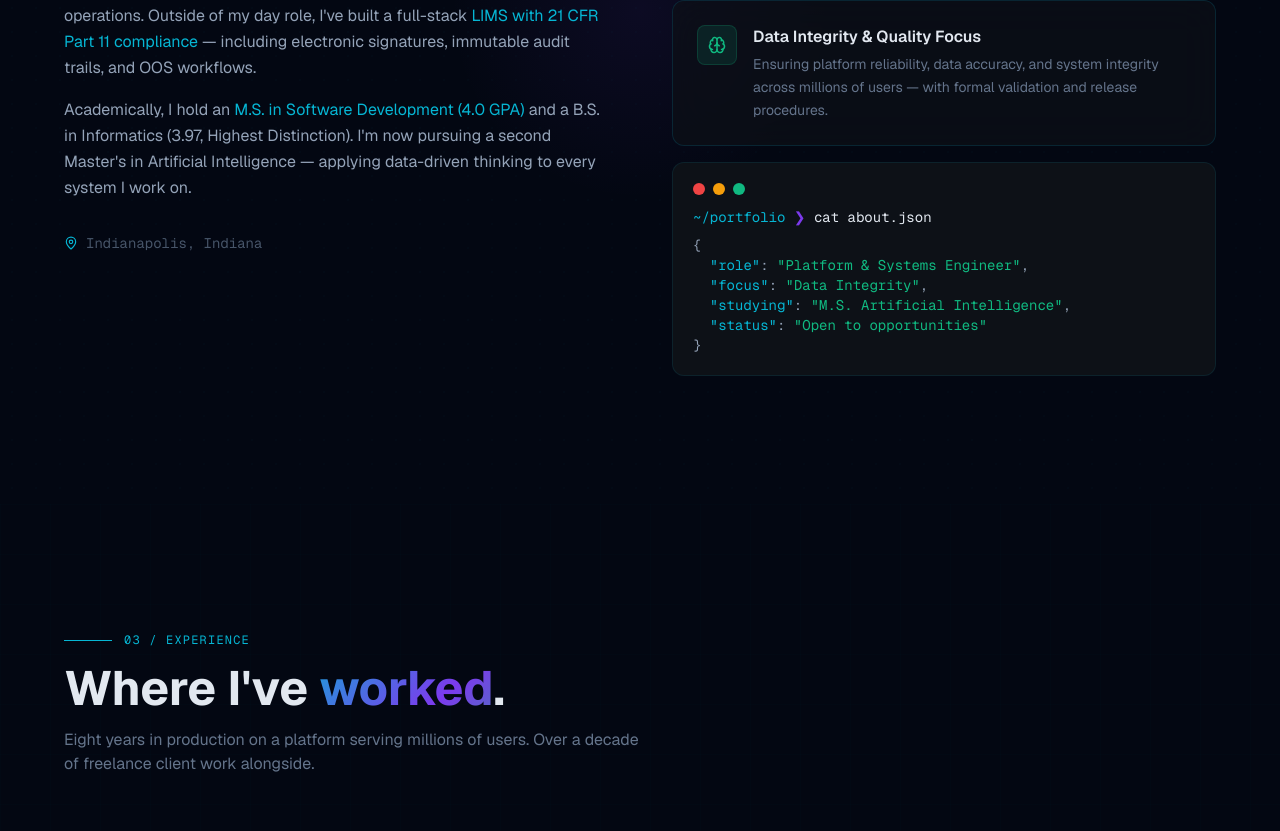
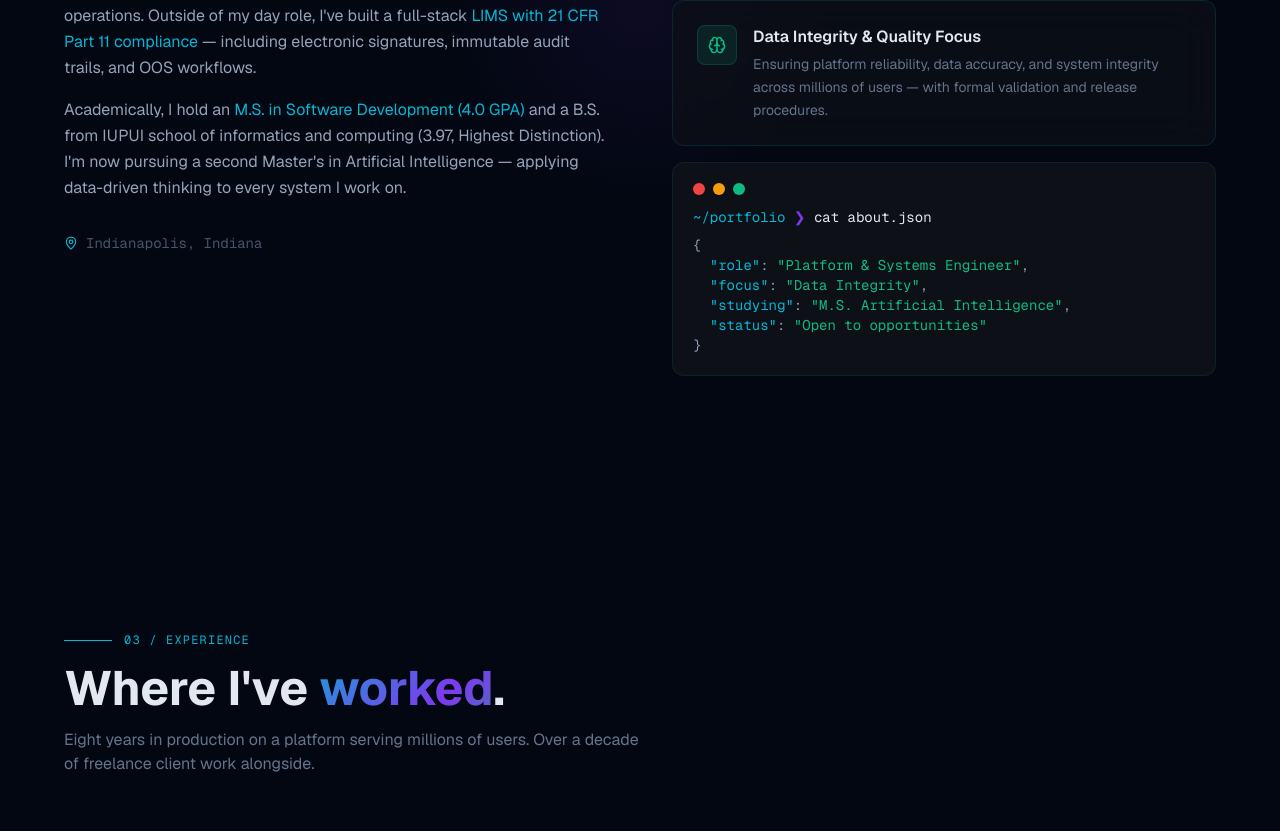
Before and after one commit to MrMace/portfolio, a Next.js app: page / in a window 1280 px wide. Shown: the part 1311-2142 px from the top of the page. Built offline with nearby package versions, Linux system fonts and the light colour scheme.

Commit message:
Updated Text

```diff
--- a/components/About.tsx
+++ b/components/About.tsx
@@ -107,7 +107,7 @@ export default function About() {
                 <span style={{ color: "#06b6d4" }}>
                   M.S. in Software Development (4.0 GPA)
                 </span>{" "}
-                and a B.S. in Informatics (3.97, Highest Distinction). I'm now
+                and a B.S. from IUPUI school of informatics and computing (3.97, Highest Distinction). I'm now
                 pursuing a second Master's in Artificial Intelligence — applying
                 data-driven thinking to every system I work on.
               </p>
```
